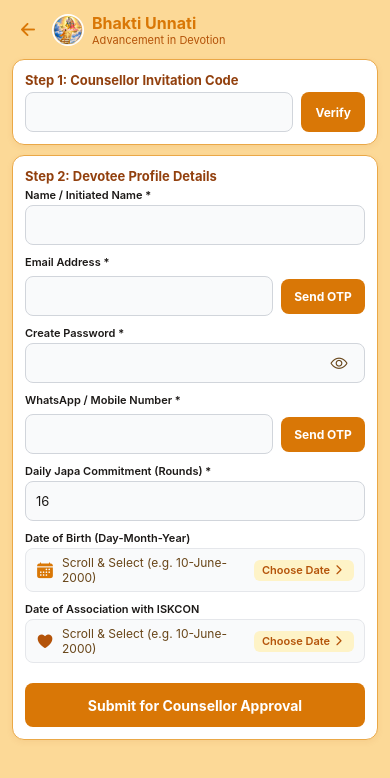
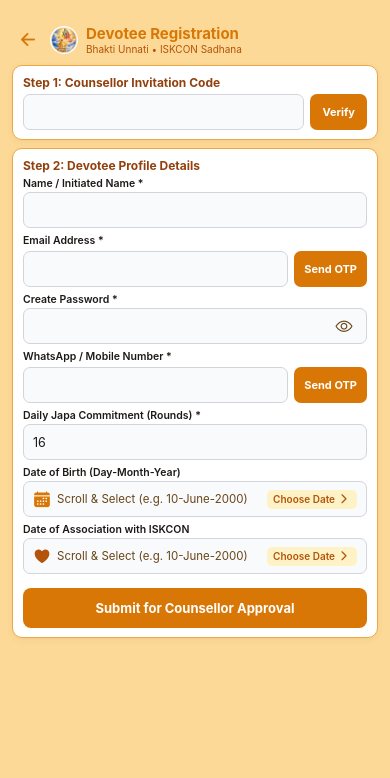
Before and after one commit to spiritual-quiz/iskcon-sadhana-tracker, a React Native app: screen /Register in a window 390 px wide. Shown: the top 778 px of the page. Built offline with nearby package versions, Linux system fonts and the light colour scheme; no server answers.

Commit message:
fix(auth): reduce registration page size and add safe area insets to avoid collision with status bar time

```diff
--- a/src/screens/auth/RegisterScreen.tsx
+++ b/src/screens/auth/RegisterScreen.tsx
@@ -14,6 +14,7 @@
   Keyboard,
   TouchableWithoutFeedback,
 } from 'react-native';
+import { useSafeAreaInsets } from 'react-native-safe-area-context';
 import { Ionicons } from '@expo/vector-icons';
 import { THEME } from '../../constants/theme';
 import { useAuth } from '../../context/AuthContext';
@@ -27,6 +28,7 @@
 import { DateSelectorModal } from '../../components/DateSelectorModal';
 
 export const RegisterScreen = ({ navigation }: any) => {
+  const insets = useSafeAreaInsets();
   const { register } = useAuth();
   const scrollViewRef = useRef<ScrollView>(null);
 
@@ -239,7 +241,10 @@
         ref={scrollViewRef}
         contentContainerStyle={[
           styles.scrollContent,
-          { paddingBottom: keyboardHeight > 0 ? keyboardHeight + 80 : 36 },
+          {
+            paddingTop: Math.max(insets.top, 16) + 6,
+            paddingBottom: keyboardHeight > 0 ? keyboardHeight + 40 : Math.max(insets.bottom, 16) + 20,
+          },
         ]}
         keyboardShouldPersistTaps="handled"
         keyboardDismissMode="on-drag"
@@ -247,14 +252,18 @@
       >
         {/* Header with Official Logo */}
         <View style={styles.header}>
-          <TouchableOpacity onPress={() => navigation.goBack()} style={styles.backBtn}>
+          <TouchableOpacity
+            onPress={() => navigation.goBack()}
+            style={styles.backBtn}
+            hitSlop={{ top: 10, bottom: 10, left: 10, right: 10 }}
+          >
             <Ionicons name="arrow-back" size={20} color={THEME.colors.primary} />
           </TouchableOpacity>
           <View style={styles.headerBrandRow}>
             <Image source={require('../../../assets/logo.png')} style={styles.miniLogo} />
             <View>
-              <Text style={styles.headerTitle}>Bhakti Unnati</Text>
-              <Text style={styles.headerSubtitle}>Advancement in Devotion</Text>
+              <Text style={styles.headerTitle}>Devotee Registration</Text>
+              <Text style={styles.headerSubtitle}>Bhakti Unnati • ISKCON Sadhana</Text>
             </View>
           </View>
         </View>
@@ -635,56 +644,56 @@
   },
   scrollContent: {
     paddingHorizontal: 12,
-    paddingTop: 12,
-    paddingBottom: 36,
   },
   header: {
     flexDirection: 'row',
     alignItems: 'center',
-    marginBottom: 12,
+    marginBottom: 8,
   },
   backBtn: {
     padding: 6,
-    marginRight: 8,
+    marginRight: 6,
   },
   headerBrandRow: {
     flexDirection: 'row',
     alignItems: 'center',
     gap: 8,
+    flex: 1,
   },
   miniLogo: {
-    width: 32,
-    height: 32,
-    borderRadius: 16,
+    width: 28,
+    height: 28,
+    borderRadius: 14,
   },
   headerTitle: {
-    fontSize: 16,
+    fontSize: 15,
     fontWeight: 'bold',
     color: THEME.colors.primary,
   },
   headerSubtitle: {
-    fontSize: 11,
+    fontSize: 10,
     color: THEME.colors.goldDark,
   },
   card: {
     backgroundColor: '#FFFFFF',
-    borderRadius: 12,
-    padding: 12,
-    marginBottom: 10,
+    borderRadius: 10,
+    paddingVertical: 9,
+    paddingHorizontal: 10,
+    marginBottom: 8,
     borderWidth: 1,
     borderColor: THEME.colors.border,
     ...THEME.shadows.soft,
   },
   cardSectionTitle: {
-    fontSize: 13,
+    fontSize: 12,
     fontWeight: 'bold',
     color: THEME.colors.primaryDark,
     marginBottom: 4,
   },
   helperText: {
-    fontSize: 11,
+    fontSize: 10,
     color: THEME.colors.textMuted,
-    marginBottom: 8,
+    marginBottom: 6,
   },
   invitationRow: {
     flexDirection: 'row',
@@ -692,15 +701,15 @@
   },
   invitationInput: {
     flex: 1,
-    marginRight: 8,
+    marginRight: 6,
     fontWeight: 'bold',
     letterSpacing: 1.5,
   },
   verifyButton: {
     backgroundColor: THEME.colors.primary,
-    paddingHorizontal: 14,
-    height: 40,
-    borderRadius: 8,
+    paddingHorizontal: 12,
+    height: 36,
+    borderRadius: 7,
     alignItems: 'center',
     justifyContent: 'center',
   },
@@ -710,55 +719,55 @@
   verifyButtonText: {
     color: '#FFFFFF',
     fontWeight: 'bold',
-    fontSize: 12,
+    fontSize: 11,
   },
   inputGroup: {
-    marginBottom: 10,
+    marginBottom: 6,
   },
   inputLabel: {
-    fontSize: 11,
+    fontSize: 10.5,
     fontWeight: '600',
     color: THEME.colors.text,
-    marginBottom: 3,
+    marginBottom: 2,
   },
   textInput: {
-    height: 40,
+    height: 36,
     backgroundColor: '#F9FAFB',
     borderWidth: 1,
     borderColor: '#D1D5DB',
-    borderRadius: 8,
-    paddingHorizontal: 10,
-    fontSize: 13,
+    borderRadius: 7,
+    paddingHorizontal: 9,
+    fontSize: 12.5,
     color: THEME.colors.text,
   },
   passwordWrapper: {
-    height: 40,
+    height: 36,
     backgroundColor: '#F9FAFB',
     borderWidth: 1,
     borderColor: '#D1D5DB',
-    borderRadius: 8,
-    paddingHorizontal: 10,
+    borderRadius: 7,
+    paddingHorizontal: 9,
     flexDirection: 'row',
     alignItems: 'center',
   },
   passwordInput: {
     flex: 1,
-    height: 40,
-    fontSize: 13,
+    height: 36,
+    fontSize: 12.5,
     color: THEME.colors.text,
   },
   eyeIcon: {
-    padding: 6,
+    padding: 4,
     justifyContent: 'center',
     alignItems: 'center',
   },
   dateSelectorCard: {
-    height: 44,
+    height: 36,
     backgroundColor: '#F9FAFB',
-    borderWidth: 1.5,
-    borderColor: '#E5E7EB',
-    borderRadius: 8,
-    paddingHorizontal: 10,
+    borderWidth: 1,
+    borderColor: '#D1D5DB',
+    borderRadius: 7,
+    paddingHorizontal: 9,
     flexDirection: 'row',
     alignItems: 'center',
     justifyContent: 'space-between',
@@ -766,16 +775,16 @@
   dateSelectorContent: {
     flexDirection: 'row',
     alignItems: 'center',
-    gap: 8,
+    gap: 6,
     flex: 1,
   },
   dateSelectorText: {
-    fontSize: 13,
+    fontSize: 12,
     fontWeight: 'bold',
     color: THEME.colors.primary,
   },
   dateSelectorPlaceholder: {
-    fontSize: 12,
+    fontSize: 11.5,
     fontWeight: 'normal',
     color: THEME.colors.textMuted,
   },
@@ -783,13 +792,13 @@
     flexDirection: 'row',
     alignItems: 'center',
     backgroundColor: '#FEF3C7',
-    paddingHorizontal: 8,
-    paddingVertical: 3,
-    borderRadius: 6,
+    paddingHorizontal: 6,
+    paddingVertical: 2,
+    borderRadius: 5,
     gap: 2,
   },
   dateBadgeText: {
-    fontSize: 11,
+    fontSize: 10,
     fontWeight: '600',
     color: THEME.colors.goldDark,
   },
@@ -797,54 +806,54 @@
     flexDirection: 'row',
     alignItems: 'center',
     gap: 4,
-    marginTop: 4,
+    marginTop: 2,
   },
   dynamicCalculationText: {
-    fontSize: 11,
+    fontSize: 10,
     color: THEME.colors.goldDark,
     fontWeight: 'bold',
   },
   submitButton: {
     backgroundColor: THEME.colors.primary,
-    height: 44,
+    height: 40,
     borderRadius: 8,
     alignItems: 'center',
     justifyContent: 'center',
-    marginTop: 10,
+    marginTop: 8,
   },
   submitButtonDisabled: {
     opacity: 0.6,
   },
   submitButtonText: {
     color: '#FFFFFF',
-    fontSize: 14,
+    fontSize: 13,
     fontWeight: 'bold',
   },
   labelWithStatusRow: {
     flexDirection: 'row',
     justifyContent: 'space-between',
     alignItems: 'center',
-    marginBottom: 4,
+    marginBottom: 2,
   },
   verifiedBadge: {
     flexDirection: 'row',
     alignItems: 'center',
-    gap: 4,
+    gap: 3,
     backgroundColor: '#DCFCE7',
-    paddingHorizontal: 8,
-    paddingVertical: 3,
-    borderRadius: 12,
+    paddingHorizontal: 6,
+    paddingVertical: 2,
+    borderRadius: 10,
     borderWidth: 1,
     borderColor: '#86EFAC',
   },
   verifiedBadgeText: {
-    fontSize: 11,
+    fontSize: 10,
     fontWeight: '700',
     color: '#15803D',
   },
   inputWithActionRow: {
     flexDirection: 'row',
-    gap: 8,
+    gap: 6,
     alignItems: 'center',
   },
   inputLocked: {
@@ -854,18 +863,18 @@
   },
   sendOtpBtn: {
     backgroundColor: THEME.colors.primary,
-    paddingHorizontal: 12,
-    paddingVertical: 10,
-    borderRadius: 8,
+    paddingHorizontal: 10,
+    height: 36,
+    borderRadius: 7,
     alignItems: 'center',
     justifyContent: 'center',
-    minWidth: 84,
+    minWidth: 72,
   },
   sendOtpBtnDisabled: {
     opacity: 0.6,
   },
   sendOtpBtnText: {
-    fontSize: 12,
+    fontSize: 11,
     fontWeight: 'bold',
     color: '#FFFFFF',
   },
@@ -873,41 +882,41 @@
     backgroundColor: '#F8FAFC',
     borderWidth: 1,
     borderColor: '#E2E8F0',
-    borderRadius: 8,
-    padding: 10,
-    marginTop: 8,
+    borderRadius: 7,
+    padding: 6,
+    marginTop: 4,
   },
   otpSubLabel: {
-    fontSize: 11,
+    fontSize: 10,
     fontWeight: '600',
     color: THEME.colors.textMuted,
-    marginBottom: 6,
+    marginBottom: 4,
   },
   otpInputRow: {
     flexDirection: 'row',
-    gap: 8,
+    gap: 6,
     alignItems: 'center',
   },
   otpBoxInput: {
     flex: 1,
-    letterSpacing: 3,
+    letterSpacing: 2.5,
     fontWeight: 'bold',
-    fontSize: 15,
+    fontSize: 13,
     backgroundColor: '#FFFFFF',
-    height: 42,
+    height: 34,
   },
   verifyOtpBtn: {
     flexDirection: 'row',
     alignItems: 'center',
     gap: 4,
     backgroundColor: '#15803D',
-    paddingHorizontal: 14,
-    height: 42,
-    borderRadius: 8,
+    paddingHorizontal: 10,
+    height: 34,
+    borderRadius: 6,
     justifyContent: 'center',
   },
   verifyOtpBtnText: {
-    fontSize: 12,
+    fontSize: 11,
     fontWeight: 'bold',
     color: '#FFFFFF',
   },
```
